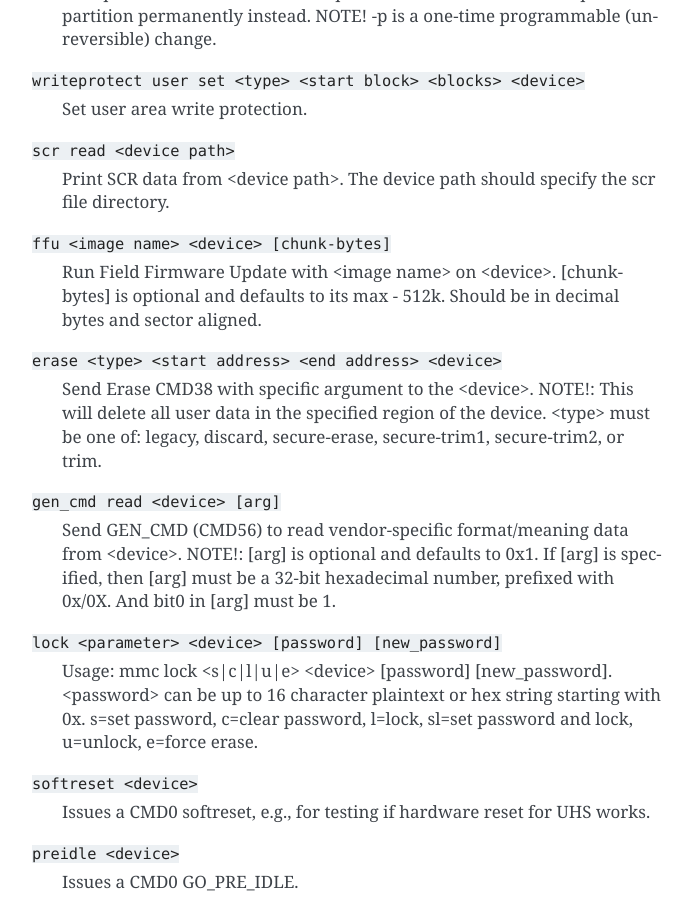
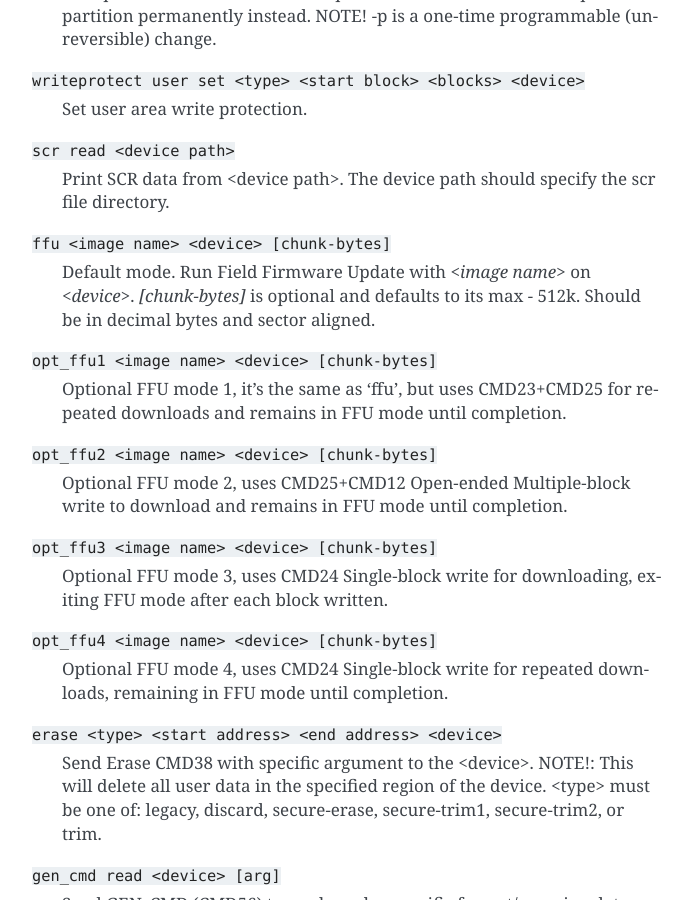
Before and after one commit to mhei/mmc-utils, a Sphinx documentation site: the page built from docs/HOWTO.rst, in a window 1280 px wide and 900 px high, scrolled down 771 px. Shown: the whole window, without its empty margins (418-1111 px from the left). Built offline with Sphinx 7.4.7, drawn with Linux system fonts in a browser that asks for light colours.

Commit message:
mmc-utils: Add ffu modes documentation
Add documentation entries for the recently added optional ffu modes,
specifically, to exist in https://mmc-utils.readthedocs.io/en/latest/.

Signed-off-by: Avri Altman <avri.altman@wdc.com>
Reviewed-by: Bean Huo <beanhuo@micron.com>
Link: https://lore.kernel.org/r/20250105121407.71566-1-avri.altman@wdc.com
Signed-off-by: Ulf Hansson <ulf.hansson@linaro.org>

```diff
--- a/docs/HOWTO.rst
+++ b/docs/HOWTO.rst
@@ -35,7 +35,20 @@ Running mmc-utils
         Print SCR data from <device path>. The device path should specify the scr file directory.
 
     ``ffu <image name> <device> [chunk-bytes]``
-        Run Field Firmware Update with <image name> on <device>. [chunk-bytes] is optional and defaults to its max - 512k. Should be in decimal bytes and sector aligned.
+      Default mode.  Run Field Firmware Update with `<image name>` on `<device>`. `[chunk-bytes]` is optional and defaults to its max - 512k. Should be in decimal bytes and sector aligned.
+
+    ``opt_ffu1 <image name> <device> [chunk-bytes]``
+      Optional FFU mode 1, it's the same as 'ffu', but uses CMD23+CMD25 for repeated downloads and remains in FFU mode until completion.
+
+    ``opt_ffu2 <image name> <device> [chunk-bytes]``
+      Optional FFU mode 2, uses CMD25+CMD12 Open-ended Multiple-block write to download and remains in FFU mode until completion.
+
+    ``opt_ffu3 <image name> <device> [chunk-bytes]``
+      Optional FFU mode 3, uses CMD24 Single-block write for downloading, exiting FFU mode after each block written.
+
+    ``opt_ffu4 <image name> <device> [chunk-bytes]``
+      Optional FFU mode 4, uses CMD24 Single-block write for repeated downloads, remaining in FFU mode until completion.
+
 
     ``erase <type> <start address> <end address> <device>``
         Send Erase CMD38 with specific argument to the <device>. NOTE!: This will delete all user data in the specified region of the device. <type> must be one of: legacy, discard, secure-erase, secure-trim1, secure-trim2, or trim.
```
